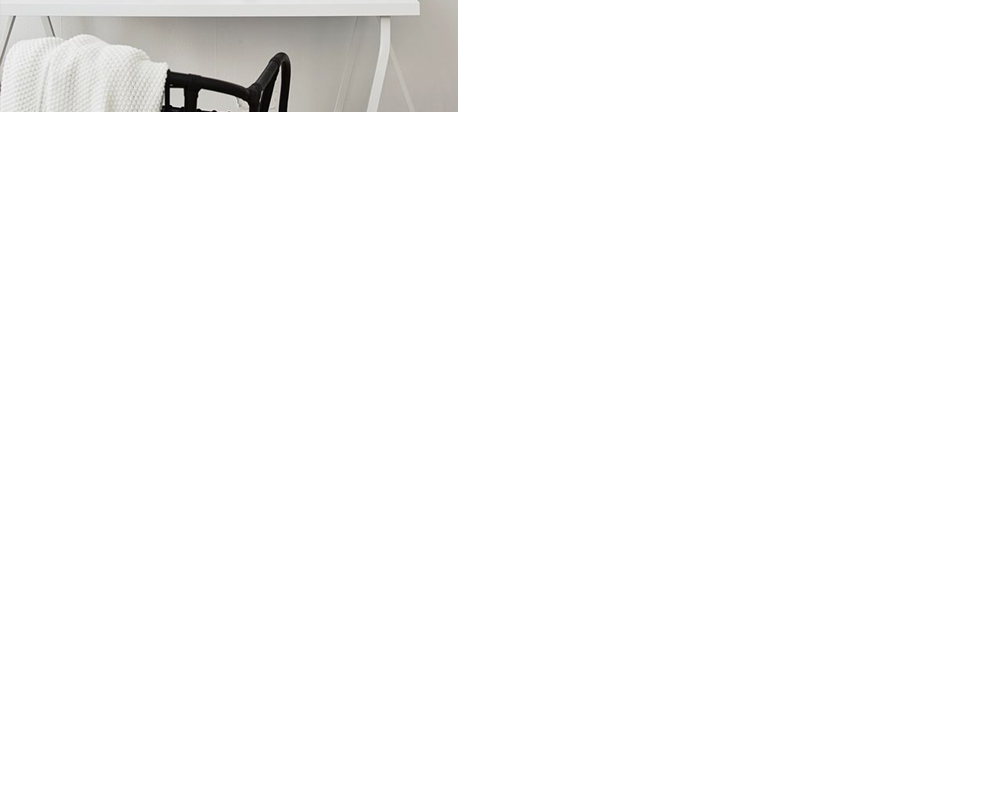
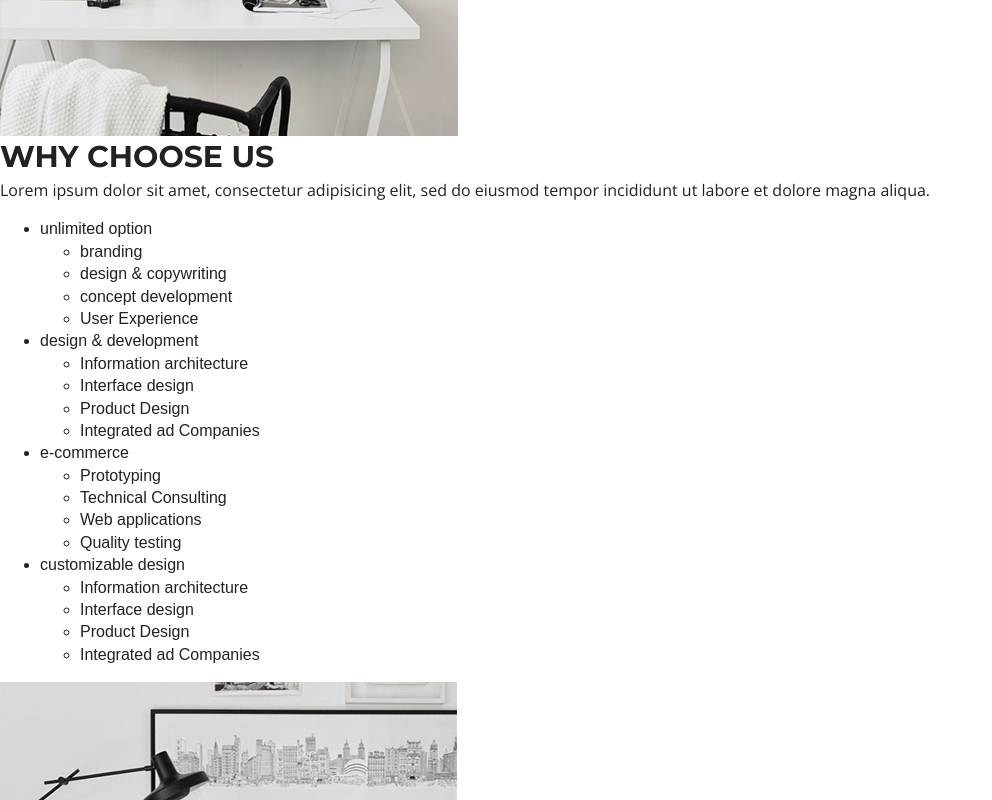
Before and after one commit to Szalkowski/Intership-agency, a plain HTML site: page index.html in a window 1280 px wide. Shown: the part 480-1280 px from the top of the page, without its empty margins (0-992 px from the left). Before the commit the page ends 800 px from the top, so only its background shows below. Drawn offline with nearby package versions, Linux system fonts and the light colour scheme.

Commit message:
html reasons to choose us

```diff
--- a/css/main.css
+++ b/css/main.css
@@ -105,6 +105,7 @@ body {
 p {
     margin: 0;
     padding: 0;
+    line-height: 24px;
     font-family: 'Open Sans', sans-serif;
     font-size: 16px;
     font-weight: 400;
@@ -115,19 +116,23 @@ h2,
 h3 {
     margin: 0;
     padding: 0;
+    text-transform: uppercase;
     font-family: 'Montserrat', sans-serif;
-    font-size: 30px;
     font-weight: 700;
 }
 
-.title {
-    font-size: 40px;
-    text-transform: uppercase;
+ h2 {
+    font-size: 30px;
+ }
+
+h3 {
+    font-size: 18px;
 }
 
-.subtitle {
-    line-height: 24px;
+.company-name {
+    font-size: 40px;
 }
+
 
 
 
--- a/index.html
+++ b/index.html
@@ -20,7 +20,7 @@
         <![endif]-->
         <header class="hp-header">
             <div class="hero">
-                <h1 class="title">
+                <h1 class="company-name">
                     creative agency
                 </h1>
                 <p class="description">
@@ -38,7 +38,51 @@
             </div>
             <img src="img/desk.png" alt="desk photo">
         </header>
-
+        <main class="hp-content">
+            <div class="title">
+                <h2 class="why-us">
+                    why choose us
+                </h2>
+                <p class="description">
+                    Lorem ipsum dolor sit amet, consectetur adipisicing elit, sed do eiusmod tempor incididunt ut labore et dolore magna aliqua.
+                </p>
+            </div>
+            <ul class="services">
+                <li class="service">unlimited option
+                    <ul>
+                        <li>branding</li>
+                        <li>design &amp; copywriting</li>
+                        <li>concept development</li>
+                        <li>User Experience</li>
+                    </ul>
+                </li>
+                <li class="service">design &amp; development
+                    <ul>
+                        <li>Information architecture</li>
+                        <li>Interface design</li>
+                        <li>Product Design</li>
+                        <li>Integrated ad Companies</li>
+                    </ul>
+                </li>
+                <li class="service">e-commerce
+                    <ul>
+                        <li>Prototyping</li>
+                        <li>Technical Consulting</li>
+                        <li>Web applications</li>
+                        <li>Quality testing</li>
+                    </ul>
+                </li>
+                <li class="service">customizable design
+                    <ul>
+                        <li>Information architecture</li>
+                        <li>Interface design</li>
+                        <li>Product Design</li>
+                        <li>Integrated ad Companies</li>
+                    </ul>
+                </li>
+            </ul>
+            <img src="img/chair.png" alt="">
+        </main>
         <script src="https://code.jquery.com/jquery-1.12.0.min.js"></script>
         <script>window.jQuery || document.write('<script src="js/vendor/jquery-1.12.0.min.js"><\/script>')</script>
         <script src="js/plugins.js"></script>
```
